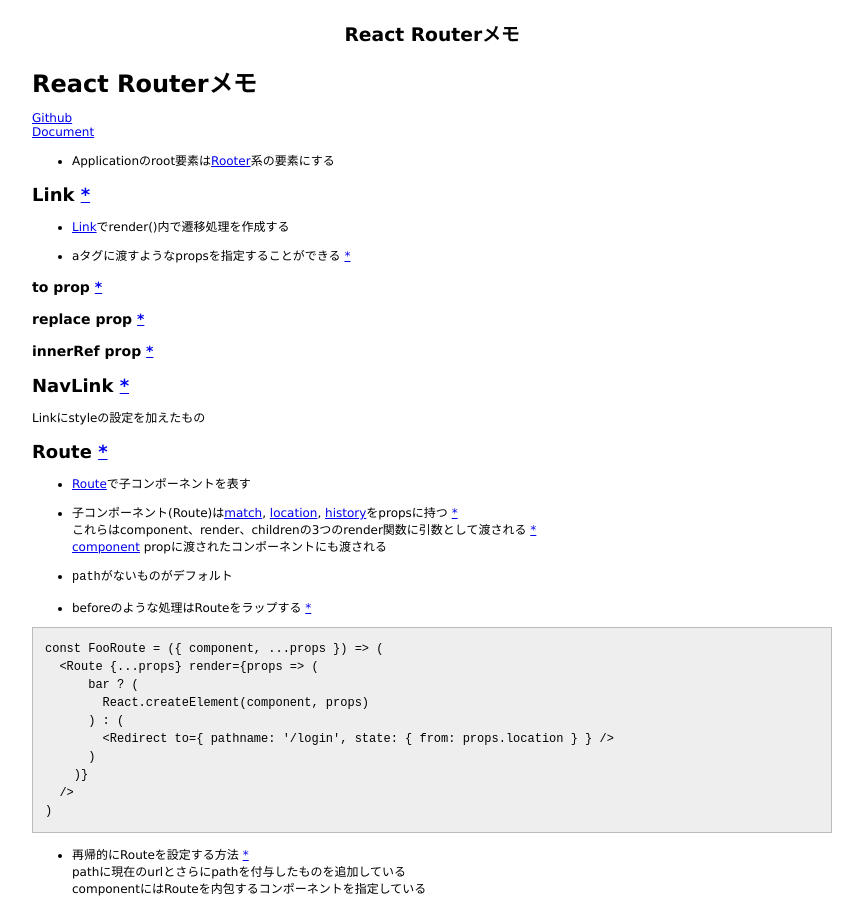
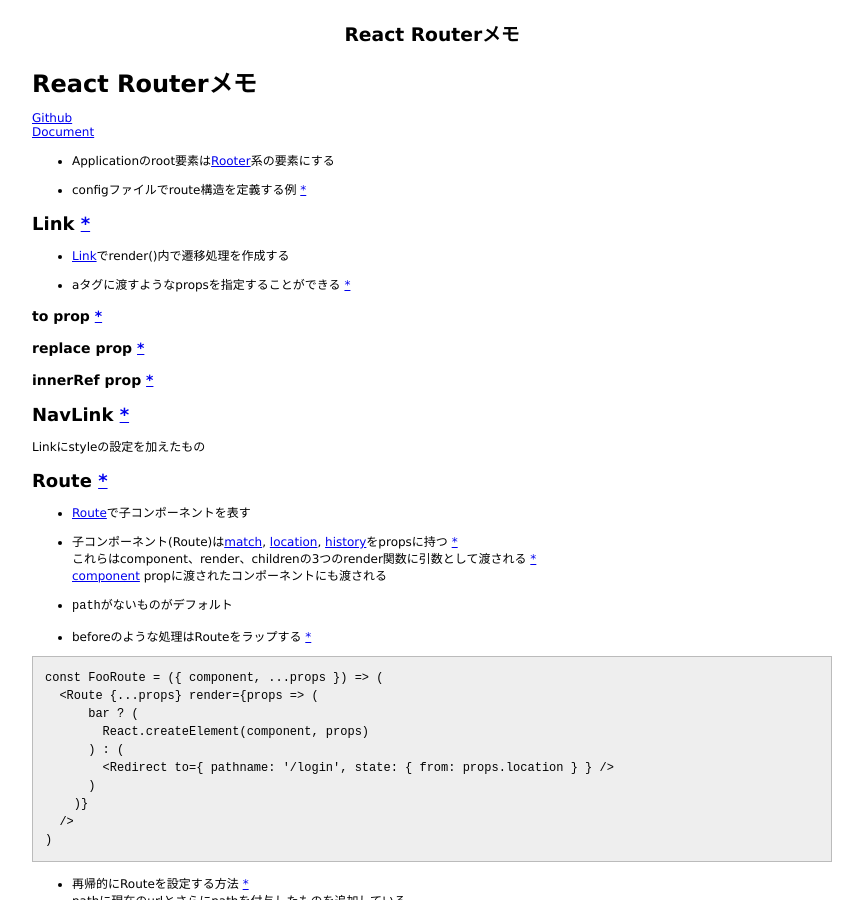
Before and after one commit to 38elements/38elements.github.com, a Jekyll site: the page built from _posts/2017-04-29-react-router.md, in a window 1280 px wide and 900 px high. Shown: the whole window, without its empty margins (208-1071 px from the left). Built offline with Jekyll 4.4.1, drawn with Linux system fonts in a browser that asks for light colours.

Commit message:
Update 2017-04-29-react-router.md

```diff
--- a/_posts/2017-04-29-react-router.md
+++ b/_posts/2017-04-29-react-router.md
@@ -9,6 +9,8 @@ title: React Routerメモ
 
 
 * Applicationのroot要素は[Rooter](https://reacttraining.com/react-router/web/api/Router)系の要素にする
+
+* configファイルでroute構造を定義する例 [\*](https://reacttraining.com/react-router/web/example/route-config)
 
 ## Link [\*](https://reacttraining.com/react-router/web/api/Link)
 
```
